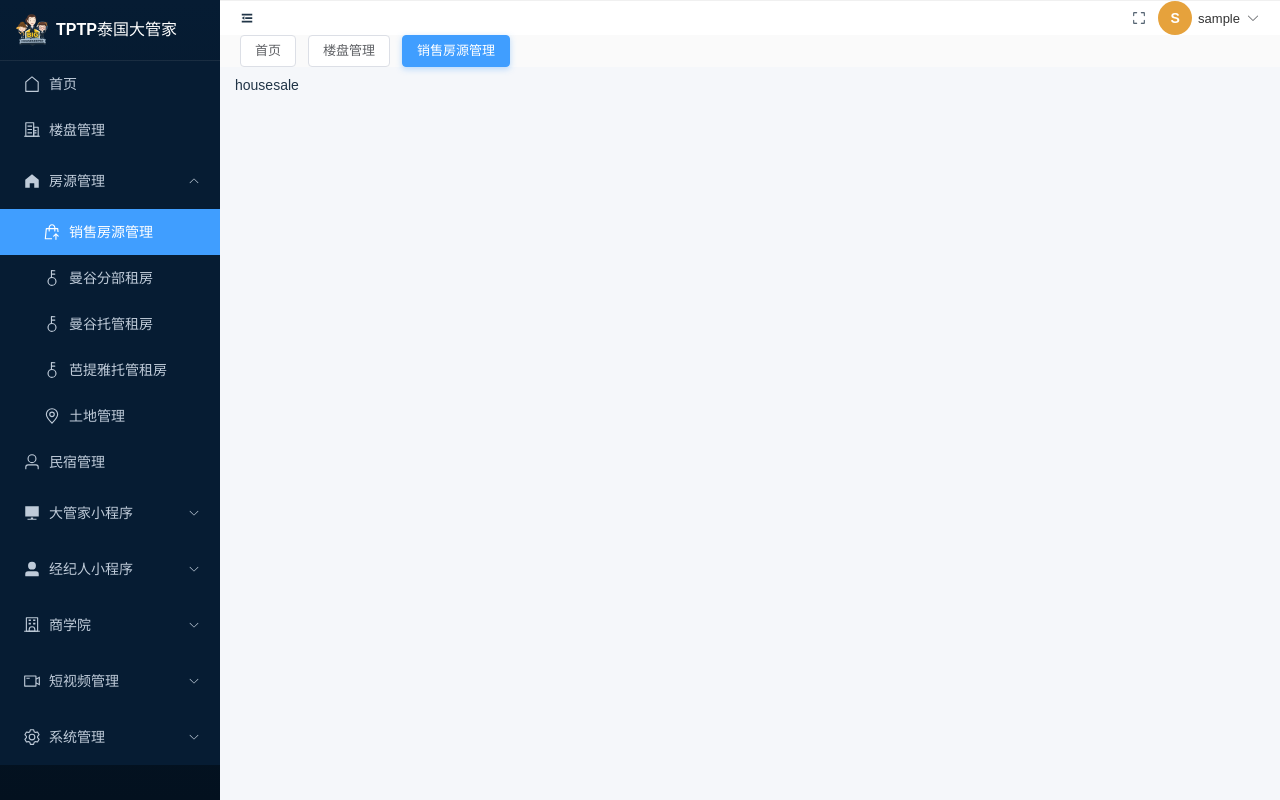
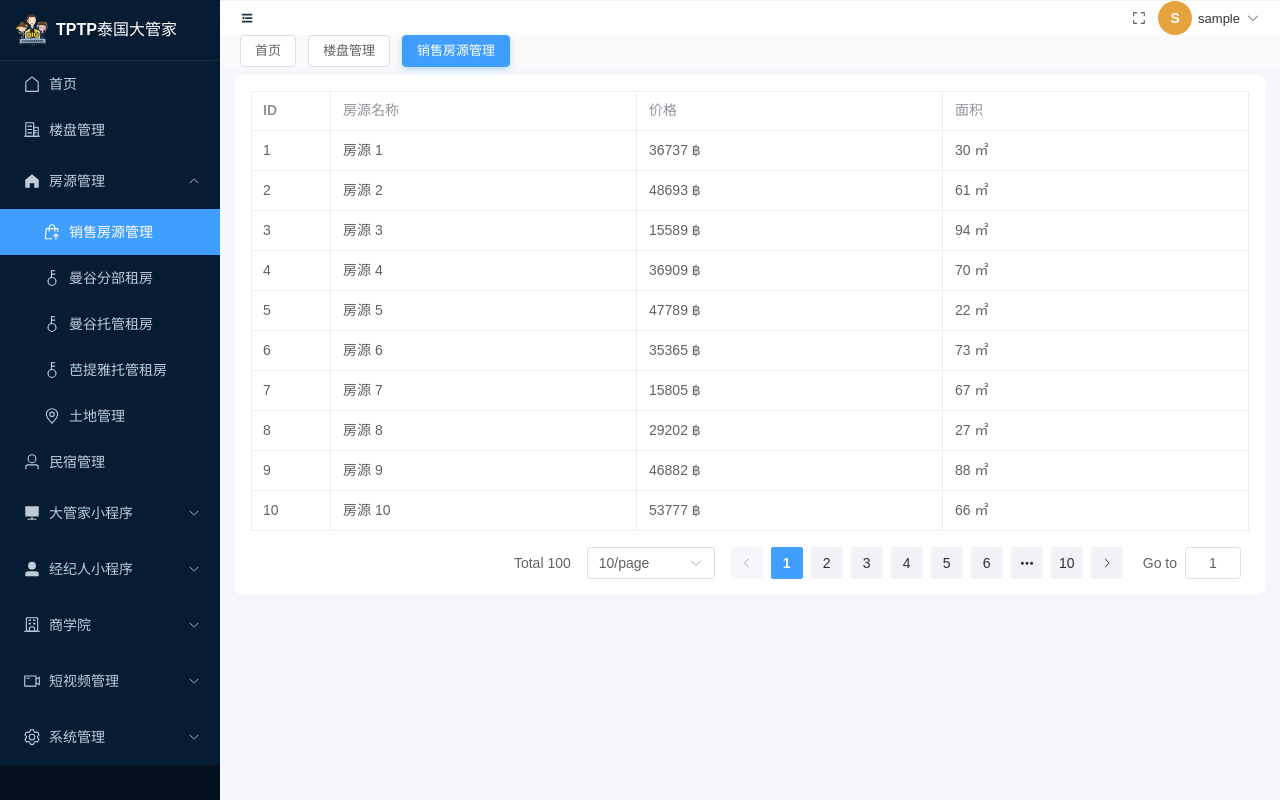
Before and after one commit to mimisusunee-eng/webtest, a Vue app: page /house/sale in a window 1280 px wide. Built offline with nearby package versions, Linux system fonts and the light colour scheme; sample sign-in values are in the browser's storage.

Commit message:
updateall

```diff
--- a/src/components/Breadcrumb.vue
+++ b/src/components/Breadcrumb.vue
@@ -17,6 +17,8 @@ import { useRoute } from 'vue-router'
 const route = useRoute()
 
 const breadcrumbList = computed(() => {
-  return route.matched.filter(r => r.meta && r.meta.title)
+  return route.matched.filter(
+    r => r.meta && r.meta.title && r.path !== '/'
+  )
 })
 </script>
--- a/src/views/housesale.vue
+++ b/src/views/housesale.vue
@@ -1,3 +1,66 @@
 <template>
-  <div>housesale</div>
+  <div class="page">
+
+    <!-- ตาราง -->
+    <el-table :data="tableData" border style="width: 100%">
+      <el-table-column prop="id" label="ID" width="80" />
+      <el-table-column prop="name" label="房源名称" />
+      <el-table-column prop="price" label="价格" />
+      <el-table-column prop="area" label="面积" />
+    </el-table>
+
+    <!-- 分页 -->
+    <div class="pager">
+      <el-pagination
+        background
+        layout="total, sizes, prev, pager, next, jumper"
+        :total="total"
+        v-model:page-size="pageSize"
+        v-model:current-page="currentPage"
+        :page-sizes="[10, 20, 50, 100]"
+      />
+    </div>
+
+  </div>
 </template>
+
+<script setup>
+import { ref, watch } from 'vue'
+
+const total = ref(100)
+
+const pageSize = ref(10)
+
+const currentPage = ref(1)
+
+const tableData = ref([])
+
+const mockData = Array.from({ length: 100 }, (_, i) => ({
+  id: i + 1,
+  name: `房源 ${i + 1}`,
+  price: Math.floor(Math.random() * 50000 + 10000) + ' ฿',
+  area: Math.floor(Math.random() * 80 + 20) + ' ㎡'
+}))
+
+const loadData = () => {
+  const start = (currentPage.value - 1) * pageSize.value
+  const end = start + pageSize.value
+  tableData.value = mockData.slice(start, end)
+}
+
+watch([currentPage, pageSize], loadData, { immediate: true })
+</script>
+
+<style scoped>
+.page {
+  background: #fff;
+  padding: 16px;
+  border-radius: 8px;
+}
+
+.pager {
+  margin-top: 16px;
+  display: flex;
+  justify-content: flex-end;
+}
+</style>
```
